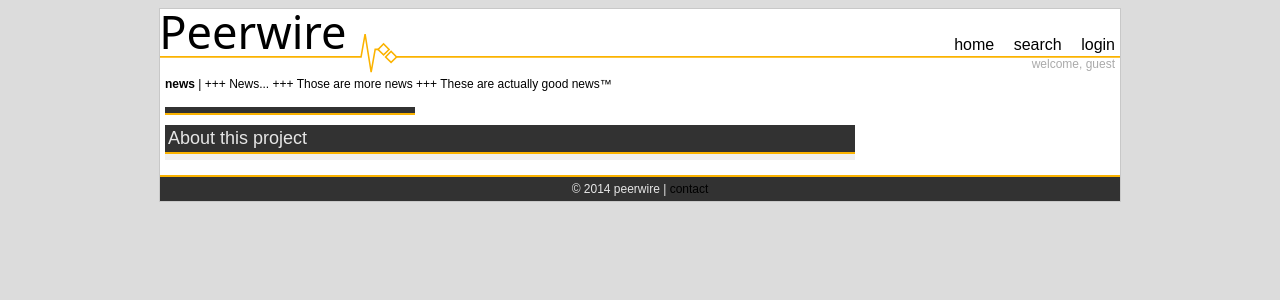
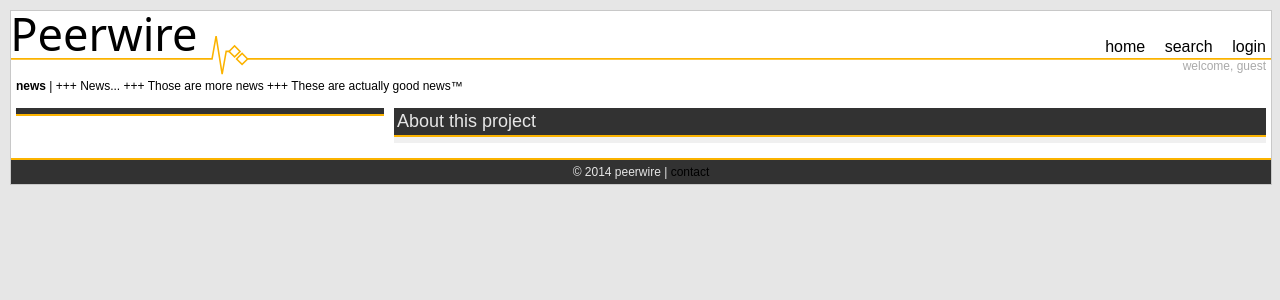
Before and after one commit to sulami/peerwire_pm, a Django app: template templates/projects/projectpage.html in a window 1280 px wide. Shown: the top 300 px of the page. Run offline with Django 3.2, Linux system fonts and the light colour scheme; the template is opened without the code that fills it, so the values that code supplies are empty.

Commit message:
static, templates: added basic mobile layout

```diff
--- a/static/stylesheet.css
+++ b/static/stylesheet.css
@@ -1,13 +1,12 @@
 body {
-    background-color: rgb(220,220,220);
+    background-color: rgb(230,230,230);
     font-family: sans-serif;
+    padding: 0px;
 }
 div#container {
     background-color: rgb(255,255,255);
-    border: 1px rgb(200,200,200) solid;
-    /* box-shadow: 0px 2px 6px rgba(100, 100, 100, 0.3); */
+        /* box-shadow: 0px 2px 6px rgba(100, 100, 100, 0.3); */
     margin: auto;
-    width: 960px;
 }
 a {
     color: rgb(0,0,0);
@@ -22,7 +21,6 @@ a:hover {
 }
 div#header {
     background-repeat: no-repeat;
-    height: 60px;
     margin-top: 5px;
     width: 100%;
 }
@@ -31,13 +29,10 @@ div#menu {
 }
 menu#main_menu {
     margin-bottom: 0px;
-    margin-top: 17px;
     padding: 0px;
-    text-align: right;
 }
 menu#main_menu li {
     display: inline;
-    margin-left: 15px;
 }
 div.menu_button {
     display: inline-block;
@@ -47,11 +42,13 @@ div#account {
     display: inline-block;
     font-size: 12px;
     padding-right: 5px;
-    text-align: right;
     width: 100%;
 }
+div#newsticker {
+    font-size: 12px;
+    margin-bottom: 10px;
+}
 div#content {
-    margin-top: 10px;
     width: 100%;
 }
 div.subcontainer {
@@ -60,9 +57,6 @@ div.subcontainer {
     margin: 5px;
     vertical-align: top;
 }
-div.sc_small { width: 250px }
-div.sc_large { width: 690px }
-div.sc_full { width: 950px }
 div.subcontainer_h {
     background-color: rgb(50,50,50);
     border-bottom: 2px rgb(251,179,0) solid;
--- /dev/null
+++ b/static/stylesheet_responsive.css
@@ -0,0 +1,40 @@
+div#container {
+    transition: all .5s;
+    -webkit-transition: all .5s;
+}
+div.sc_small {
+    transition: all .5s;
+    -webkit-transition: all .5s;
+}
+div.sc_large {
+    transition: all .5s;
+    -webkit-transition: all .5s;
+}
+div.sc_full {
+    transition: all .5s;
+    -webkit-transition: all .5s;
+}
+@media screen and (max-width: 599px) {
+    body { margin: 0px }
+    div#container { border: none; width: 100% }
+    menu#main_menu { margin-top: 60px; text-align: center }
+    menu#main_menu li { margin-left: 0px }
+    div#account { text-align: center }
+    div#newsticker { display: none }
+    div.subcontainer { margin: 0px; margin-top: 5px }
+    div.sc_small { width: 100% }
+    div.sc_large { width: 100% }
+    div.sc_full { width: 100% }
+}
+@media screen and (min-width: 600px) {
+    body { margin: 10px }
+    div#container { border: 1px rgb(200,200,200) solid; width: 100% }
+    menu#main_menu { margin-top: 17px; text-align: right }
+    menu#main_menu li { margin-left: 15px }
+    div#account { text-align: right }
+    div#newsticker { display: block }
+    div.subcontainer { margin: 5px }
+    div.sc_small { width: calc(30% - 10px) }
+    div.sc_large { width: calc(70% - 10px) }
+    div.sc_full { width: calc(100% - 10px) }
+}
--- a/templates/base.html
+++ b/templates/base.html
@@ -5,6 +5,7 @@
     <meta http-equiv="content-type" content="text/html; charset=utf-8">
     <title>{% block title %}{% endblock %}Peerwire</title>
     <link rel="stylesheet" href="{% static 'stylesheet.css' %}" type="text/css" media="screen" charset="utf-8">
+    <link rel="stylesheet" href="{% static 'stylesheet_responsive.css' %}" type="text/css" media="screen" charset="utf-8">
 </head>
 <body>
     <div id="container">
@@ -34,12 +35,12 @@
             </div>
             </div>
         </div>
-        <span style="font-size: 12px">
-        <span style="font-weight: bold; margin-left: 5px">news</span> |
-            +++ <a href="">News...</a>
-            +++ <a href="">Those are more news</a>
-            +++ <a href="">These are actually good news&#0153;</a>
-        </span>
+        <div id="newsticker">
+            <span style="font-weight: bold; margin-left: 5px">news</span> |
+                +++ <a href="">News...</a>
+                +++ <a href="">Those are more news</a>
+                +++ <a href="">These are actually good news&#0153;</a>
+        </div>
         <div id="content">
             {% block content %}
                 This should not be visible. Content-block is missing.
--- a/templates/projects/projectpage.html
+++ b/templates/projects/projectpage.html
@@ -21,8 +21,8 @@
             </div>
         {% endfor %}
     </div>
-</div>
-<div class="subcontainer sc_large">
+</div><!--
+--><div class="subcontainer sc_large">
     <div class="subcontainer_h">
         About this project
     </div>
```
